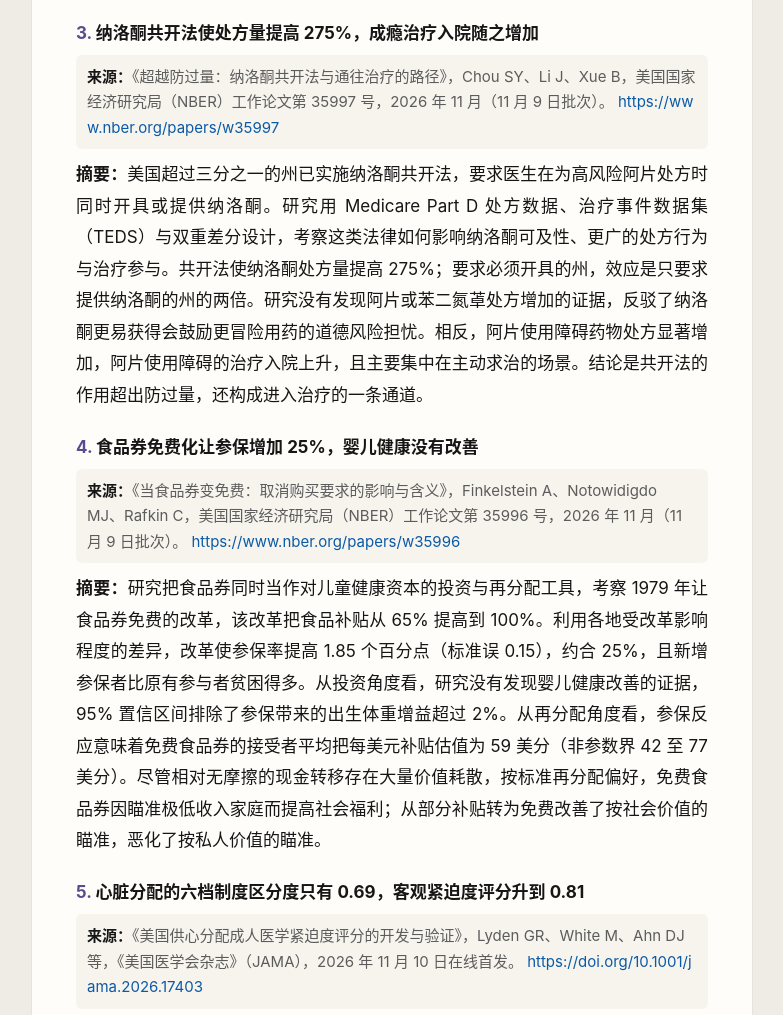
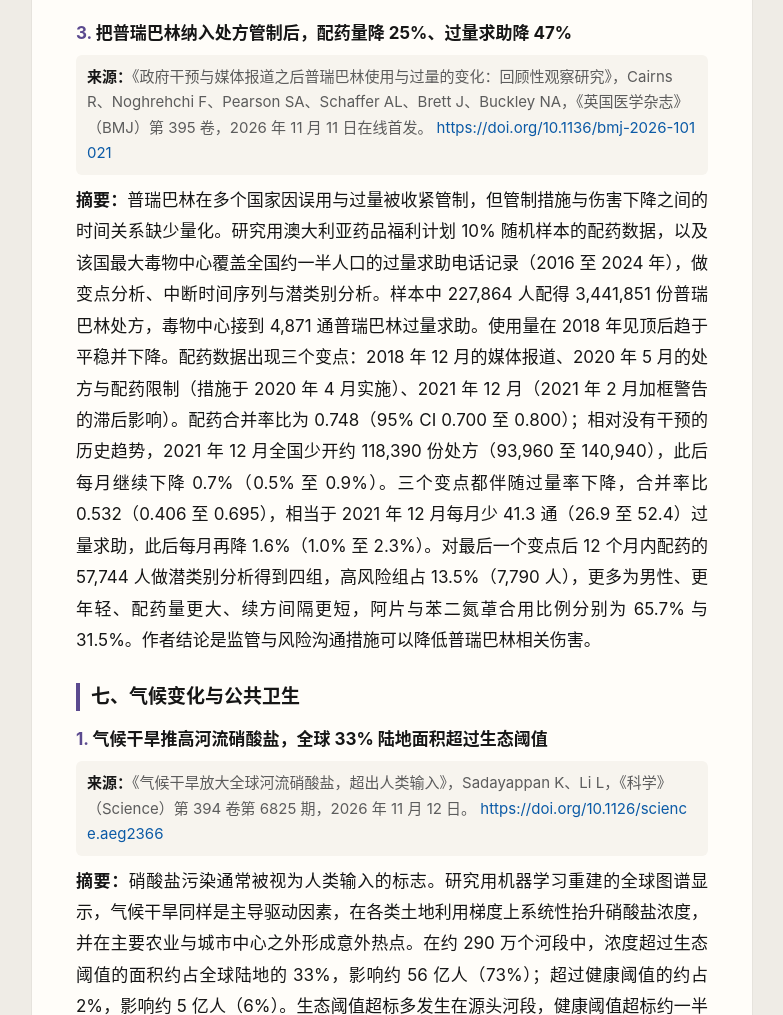
Before and after one commit to FLIER001/research-dynamics, a plain HTML site: page academic-frontier-20261116.html in a window 1280 px wide. Shown: the part 7891-8906 px from the top of the page, without its empty margins (248-1031 px from the left). Drawn offline with Linux system fonts and the light colour scheme.

Commit message:
学术研究前沿 2026-11-16：剔除只对美国有意义的健康政策条目，医疗健康保留 3 条，共 29 条

```diff
--- a/academic-frontier-20261116.html
+++ b/academic-frontier-20261116.html
@@ -157,19 +157,9 @@ footer{margin-top:30px;padding-top:14px;border-top:1px solid var(--line);font-si
 <p class="abs"><span class="lab">摘要：</span>2025 年《柳叶刀》委员会提出把肥胖分为两类：以脂肪相关的器官功能障碍为标志的临床肥胖，以及脂肪过多但功能保留的临床前肥胖，并建议在体重指数之外用腰围与腰高比确认肥胖状态。研究用中国开滦研究 137,795 人、英国生物银行 436,203 人、美国 All of Us 研究计划 218,841 人、西班牙 SIDIAP 数据库 51,269 人，对这套框架与按体重指数的传统分类做比较验证。在体重指数之外加入腰围与腰高比后，单用体重指数在各国队列中高估肥胖 1.2% 至 3.1%、低估 5.2% 至 8.6%；合并人体测量定义使肥胖患病率比体重指数口径高 3.3% 至 7.4%。临床肥胖占全部肥胖的 22.7% 至 31.3%，人群患病率 5.6% 至 10.9%。基线为临床前肥胖的人中，77.4% 至 91.3% 在十年内没有进展为临床肥胖。全因死亡风险与合并人体测量定义的肥胖相关，与单用体重指数的肥胖无关；临床肥胖的风险比为 1.69（95% CI 1.64 至 1.73），临床前肥胖为 1.19（1.14 至 1.24）。作者据此主张在全世界采用该诊断框架，以改进肥胖的照护与政策。</p>
 </article>
 <article>
-<h3><span class="entry-no">3. </span>纳洛酮共开法使处方量提高 275%，成瘾治疗入院随之增加</h3>
-<p class="src"><span class="lab">来源：</span>《超越防过量：纳洛酮共开法与通往治疗的路径》，Chou SY、Li J、Xue B，美国国家经济研究局（NBER）工作论文第 35997 号，2026 年 11 月（11 月 9 日批次）。 <a href="https://www.nber.org/papers/w35997" rel="noopener">https://www.nber.org/papers/w35997</a></p>
-<p class="abs"><span class="lab">摘要：</span>美国超过三分之一的州已实施纳洛酮共开法，要求医生在为高风险阿片处方时同时开具或提供纳洛酮。研究用 Medicare Part D 处方数据、治疗事件数据集（TEDS）与双重差分设计，考察这类法律如何影响纳洛酮可及性、更广的处方行为与治疗参与。共开法使纳洛酮处方量提高 275%；要求必须开具的州，效应是只要求提供纳洛酮的州的两倍。研究没有发现阿片或苯二氮䓬处方增加的证据，反驳了纳洛酮更易获得会鼓励更冒险用药的道德风险担忧。相反，阿片使用障碍药物处方显著增加，阿片使用障碍的治疗入院上升，且主要集中在主动求治的场景。结论是共开法的作用超出防过量，还构成进入治疗的一条通道。</p>
-</article>
-<article>
-<h3><span class="entry-no">4. </span>食品券免费化让参保增加 25%，婴儿健康没有改善</h3>
-<p class="src"><span class="lab">来源：</span>《当食品券变免费：取消购买要求的影响与含义》，Finkelstein A、Notowidigdo MJ、Rafkin C，美国国家经济研究局（NBER）工作论文第 35996 号，2026 年 11 月（11 月 9 日批次）。 <a href="https://www.nber.org/papers/w35996" rel="noopener">https://www.nber.org/papers/w35996</a></p>
-<p class="abs"><span class="lab">摘要：</span>研究把食品券同时当作对儿童健康资本的投资与再分配工具，考察 1979 年让食品券免费的改革，该改革把食品补贴从 65% 提高到 100%。利用各地受改革影响程度的差异，改革使参保率提高 1.85 个百分点（标准误 0.15），约合 25%，且新增参保者比原有参与者贫困得多。从投资角度看，研究没有发现婴儿健康改善的证据，95% 置信区间排除了参保带来的出生体重增益超过 2%。从再分配角度看，参保反应意味着免费食品券的接受者平均把每美元补贴估值为 59 美分（非参数界 42 至 77 美分）。尽管相对无摩擦的现金转移存在大量价值耗散，按标准再分配偏好，免费食品券因瞄准极低收入家庭而提高社会福利；从部分补贴转为免费改善了按社会价值的瞄准，恶化了按私人价值的瞄准。</p>
-</article>
-<article>
-<h3><span class="entry-no">5. </span>心脏分配的六档制度区分度只有 0.69，客观紧迫度评分升到 0.81</h3>
-<p class="src"><span class="lab">来源：</span>《美国供心分配成人医学紧迫度评分的开发与验证》，Lyden GR、White M、Ahn DJ 等，《美国医学会杂志》（JAMA），2026 年 11 月 10 日在线首发。 <a href="https://doi.org/10.1001/jama.2026.17403" rel="noopener">https://doi.org/10.1001/jama.2026.17403</a></p>
-<p class="abs"><span class="lab">摘要：</span>美国每 5 名心脏移植候选人中有 1 人在移植前死亡或被剔除。现行供心分配按治疗手段分六档，被批评为风险分层有限、容易被策略性申报规避。研究用美国器官移植系统 2019 年 1 月至 2025 年 8 月的全部成人心脏移植候选人，按 2019 至 2023 年、2023 至 2024 年、2024 至 2025 年划分为训练集 21,859 人、验证集 7,897 人、检验集 8,256 人（平均年龄 53 岁、标准差 13 岁，74% 为男性），估计 6 周内未移植死亡的边际结构模型，得到美国候选人风险评分；入选模型含 5 项化验值与 4 类治疗装置，即耐久左心室辅助装置、主动脉内球囊反搏、微轴流泵与高级机械循环支持。在同期在册候选人的检验集截面上，该评分的时变 AUC 为 0.807，现行六档为 0.693，按档校准可接受，对以例外方式获得档位的候选人尤其如此。把评分转成分配政策、对 45,530 份供心做匹配模拟后，67% 的受者排序下移；匹配第一位候选人的 6 周移植删失死亡率从现行制度的 11.2%（95% CI 10.1% 至 12.5%）升到评分制的 15.7%（13.9% 至 17.6%），即评分制把没有移植时更可能死亡的人排在前面。</p>
+<h3><span class="entry-no">3. </span>把普瑞巴林纳入处方管制后，配药量降 25%、过量求助降 47%</h3>
+<p class="src"><span class="lab">来源：</span>《政府干预与媒体报道之后普瑞巴林使用与过量的变化：回顾性观察研究》，Cairns R、Noghrehchi F、Pearson SA、Schaffer AL、Brett J、Buckley NA，《英国医学杂志》（BMJ）第 395 卷，2026 年 11 月 11 日在线首发。 <a href="https://doi.org/10.1136/bmj-2026-101021" rel="noopener">https://doi.org/10.1136/bmj-2026-101021</a></p>
+<p class="abs"><span class="lab">摘要：</span>普瑞巴林在多个国家因误用与过量被收紧管制，但管制措施与伤害下降之间的时间关系缺少量化。研究用澳大利亚药品福利计划 10% 随机样本的配药数据，以及该国最大毒物中心覆盖全国约一半人口的过量求助电话记录（2016 至 2024 年），做变点分析、中断时间序列与潜类别分析。样本中 227,864 人配得 3,441,851 份普瑞巴林处方，毒物中心接到 4,871 通普瑞巴林过量求助。使用量在 2018 年见顶后趋于平稳并下降。配药数据出现三个变点：2018 年 12 月的媒体报道、2020 年 5 月的处方与配药限制（措施于 2020 年 4 月实施）、2021 年 12 月（2021 年 2 月加框警告的滞后影响）。配药合并率比为 0.748（95% CI 0.700 至 0.800）；相对没有干预的历史趋势，2021 年 12 月全国少开约 118,390 份处方（93,960 至 140,940），此后每月继续下降 0.7%（0.5% 至 0.9%）。三个变点都伴随过量率下降，合并率比 0.532（0.406 至 0.695），相当于 2021 年 12 月每月少 41.3 通（26.9 至 52.4）过量求助，此后每月再降 1.6%（1.0% 至 2.3%）。对最后一个变点后 12 个月内配药的 57,744 人做潜类别分析得到四组，高风险组占 13.5%（7,790 人），更多为男性、更年轻、配药量更大、续方间隔更短，阿片与苯二氮䓬合用比例分别为 65.7% 与 31.5%。作者结论是监管与风险沟通措施可以降低普瑞巴林相关伤害。</p>
 </article>
 </section>
 <section>
@@ -218,7 +208,7 @@ footer{margin-top:30px;padding-top:14px;border-top:1px solid var(--line);font-si
 <p class="abs"><span class="lab">摘要：</span>研究综合 83 项实证研究，检验适应性教学支持对不同学习维度的效应，以及设计特征、学习者特征与情境条件的调节作用。总体效应为正的中等效应（g=0.73，95% CI 0.56–0.90，p&lt;0.001），各学习维度的效应不同。设计特征是最强的调节变量：基于认知变量、通过认知模型或数据科学方法实现、针对协作活动、持续时间较短的适应性支持效应最强；教师与学习者在适应性决策中的参与方式则需要更审慎的权衡。学习者的先验知识、领域与学习情境也显著调节有效性。</p>
 </article>
 </section>
-<footer>本期共 31 条 · 2026年11月16日</footer>
+<footer>本期共 29 条 · 2026年11月16日</footer>
 </main>
 </body>
 </html>
```
Also changed, not shown: manifest.json.
